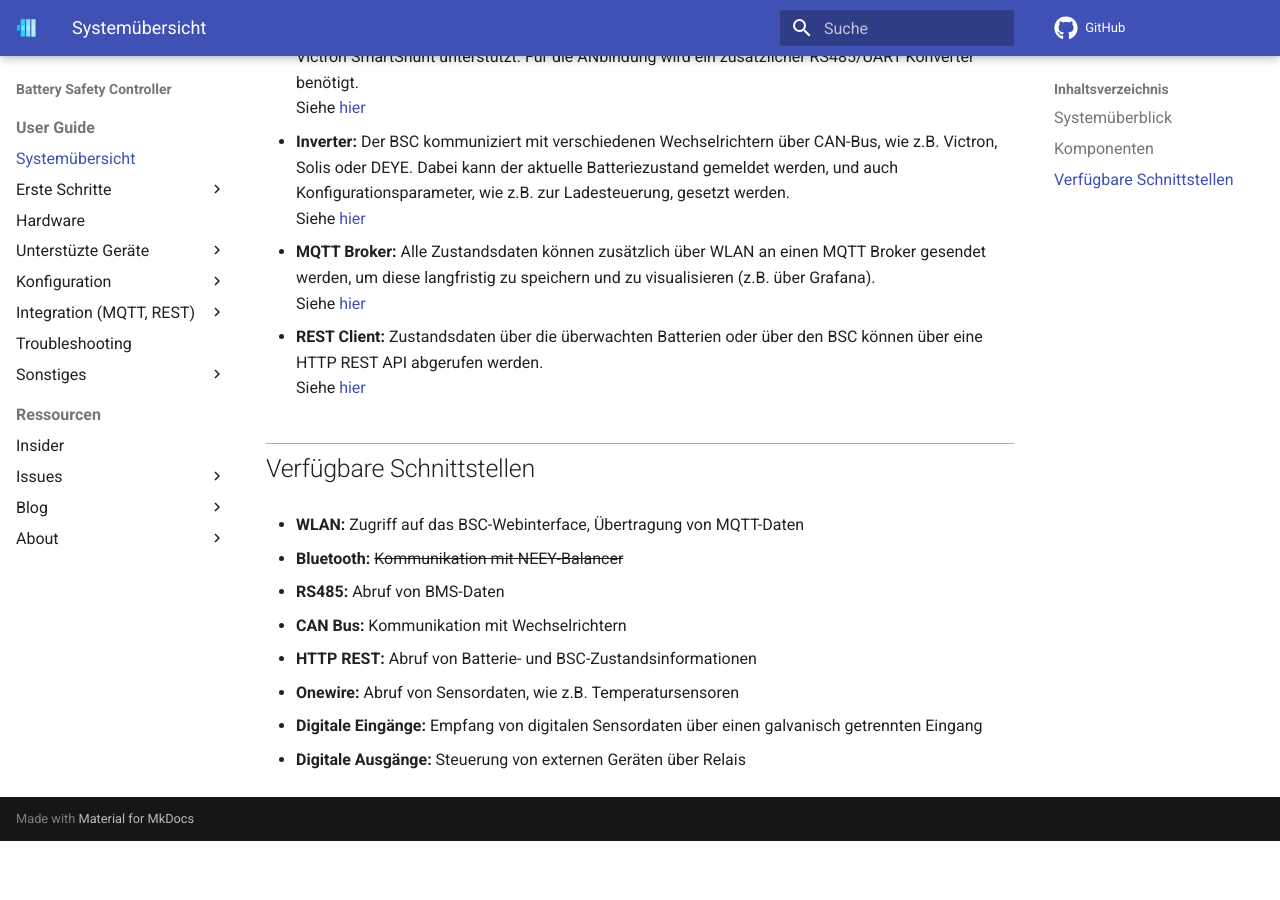
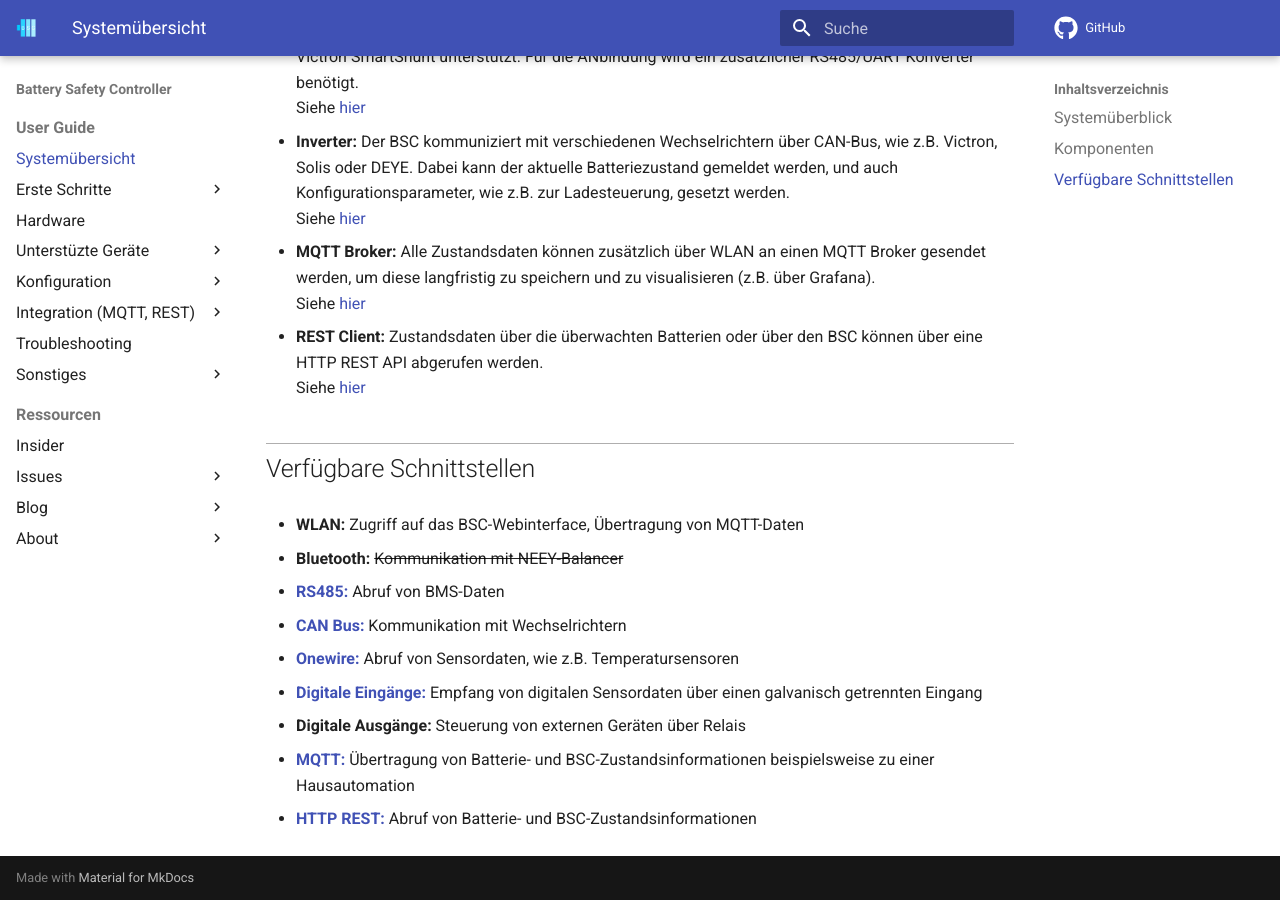
Before and after one commit to bsc-org/bsc, an MkDocs documentation site: the page built from docs/system_overview.md, in a window 1280 px wide and 900 px high, scrolled down 1423 px. Built offline with MkDocs 1.6.1 and Material for MkDocs 9.7.7, drawn with Linux system fonts in a browser that asks for light colours; comment, search, counter and statistics services are not loaded; before the commit the page ends 2264 px from its top, so only the background shows below that.

Commit message:
Verfügbare Schnittstellen verlinkt

```diff
--- a/docs/system_overview.md
+++ b/docs/system_overview.md
@@ -52,9 +52,10 @@
 ## Verfügbare Schnittstellen
 * **WLAN:** Zugriff auf das BSC-Webinterface, Übertragung von MQTT-Daten
 * **Bluetooth:** ~~Kommunikation mit NEEY-Balancer~~
-* **RS485:** Abruf von BMS-Daten
-* **CAN Bus:** Kommunikation mit Wechselrichtern
-* **HTTP REST:** Abruf von Batterie- und BSC-Zustandsinformationen
-* **Onewire:** Abruf von Sensordaten, wie z.B. Temperatursensoren
-* **Digitale Eingänge:** Empfang von digitalen Sensordaten über einen galvanisch getrennten Eingang
+* [**RS485:**](hardware.md#rs485-bms) Abruf von BMS-Daten
+* [**CAN Bus:**](hardware.md#canrs485) Kommunikation mit Wechselrichtern
+* [**Onewire:**](hardware.md#onewire) Abruf von Sensordaten, wie z.B. Temperatursensoren
+* [**Digitale Eingänge:**](hardware.md#digitale-eingange) Empfang von digitalen Sensordaten über einen galvanisch getrennten Eingang
 * **Digitale Ausgänge:** Steuerung von externen Geräten über Relais
+* [**MQTT:**](mqtt.md) Übertragung von Batterie- und BSC-Zustandsinformationen beispielsweise zu einer Hausautomation
+* [**HTTP REST:**](restapi.md) Abruf von Batterie- und BSC-Zustandsinformationen
```
